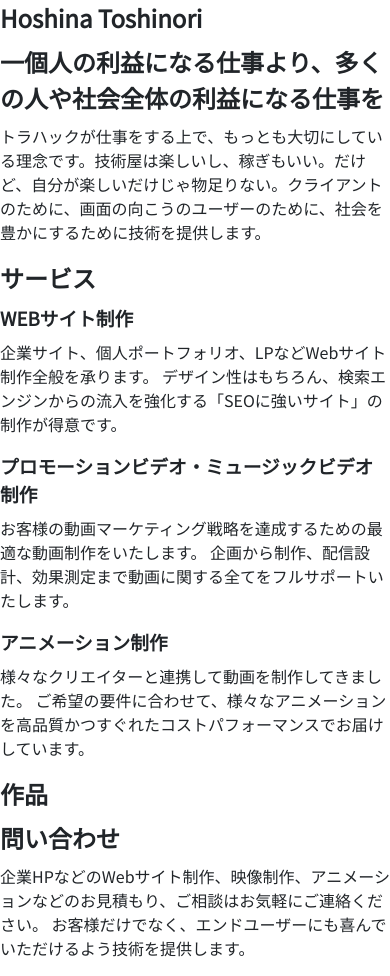
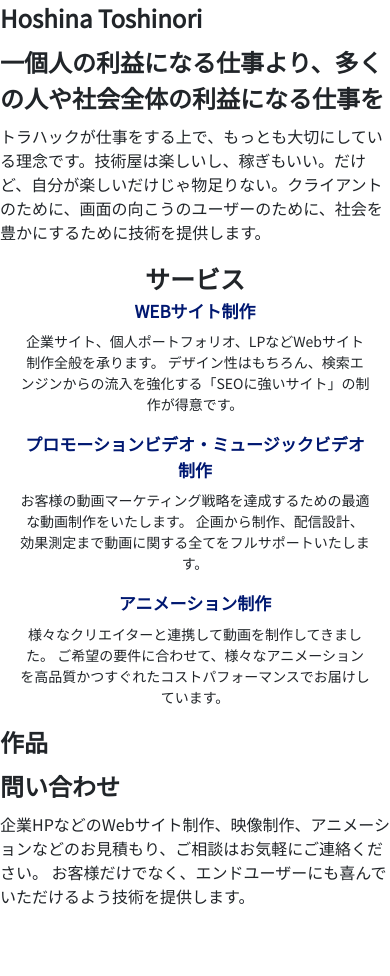
Before and after one commit to HoshinaToshinori2/portfolio_temp, a plain HTML site: page index.html in a window 390 px wide. After the commit the page ends 924 px from the top, so only its background shows below. Drawn offline with Linux system fonts and the light colour scheme; a web font is replaced by a local one.

Commit message:
sp-responsive-colum

```diff
--- a/index.html
+++ b/index.html
@@ -21,21 +21,29 @@
         </section>
         <section class="sec-three">
             <h2 class="sec-three-service">サービス</h2>
-            <h3 class="sec-three-service-web">WEBサイト制作</h3>
-                <p class="sec-three-service-web-cap">
+            <div class="sec-three-inner">
+                <div class="sec-three-item">
+                    <h3 class="sec-three-title">WEBサイト制作</h3>
+                        <p class="sec-three-caption">
                         企業サイト、個人ポートフォリオ、LPなどWebサイト制作全般を承ります。
                         デザイン性はもちろん、検索エンジンからの流入を強化する「SEOに強いサイト」の制作が得意です。
                         </p>
-            <h3 class="sec-three-service-movie">プロモーションビデオ・ミュージックビデオ制作</h3>
-            <p class="sec-three-service-web-cap">
+                </div>
+                <div class="sec-three-item">
+                    <h3 class="sec-three-title">プロモーションビデオ・ミュージックビデオ制作</h3>
+                    <p class="sec-three-caption">
                         お客様の動画マーケティング戦略を達成するための最適な動画制作をいたします。
                         企画から制作、配信設計、効果測定まで動画に関する全てをフルサポートいたします。
                     </p>
-            <h3 class="sec-three-service-animetion">アニメーション制作</h3>
-            <p class="sec-three-service-web-cap">
+                </div>
+                <div class="sec-three-item">
+                    <h3 class="sec-three-title">アニメーション制作</h3>
+                    <p class="sec-three-caption">
                         様々なクリエイターと連携して動画を制作してきました。
                         ご希望の要件に合わせて、様々なアニメーションを高品質かつすぐれたコストパフォーマンスでお届けしています。
                     </p>
+                </div>
+            </div>
         </section>
         <section class="sec-four">
             <h2 class="sec-four-works">作品</h2>
--- a/styles/breakpoints/_600up.scss
+++ b/styles/breakpoints/_600up.scss
@@ -3,3 +3,13 @@
 Stylesheet: 600px以上のタブレットやモニタで適用
 
 ******************************************************************/
+.sec-three{
+    &-inner{
+        flex-direction: row;
+        flex-wrap: wrap;
+        justify-content: space-between;
+    }
+    &-item{
+        flex-basis: 30%;
+    }
+}
--- a/styles/breakpoints/_base.scss
+++ b/styles/breakpoints/_base.scss
@@ -31,6 +31,30 @@ body{
 .pb-lg{
     padding-bottom: 80px !important;
 }
+.sec-three{
+    @extend .content-width;
+    text-align: center;
+
+    &-inner{
+        display: flex;
+        flex-direction: column;
+    }
+
+    &-service{
+        @extend .font-lg;
+        font-weight: 600;
+        margin-bottom: 0;
+    }
+
+    &-title{
+        @extend .font-md;
+        color:$SubTitle;
+    }
+
+    &-caption{
+        @extend .font-sm;
+    }
+}
 .content-width{
     width: 90%;
     margin:0 auto;
--- a/styles/modules/_variables.scss
+++ b/styles/modules/_variables.scss
@@ -1 +1,2 @@
 $contentMaxWidth: 1070px;
+$SubTitle: #001871;
```
Also changed, not shown: styles/style.css, 1 other file. Lines whose indentation alone changed are shown as unchanged.
